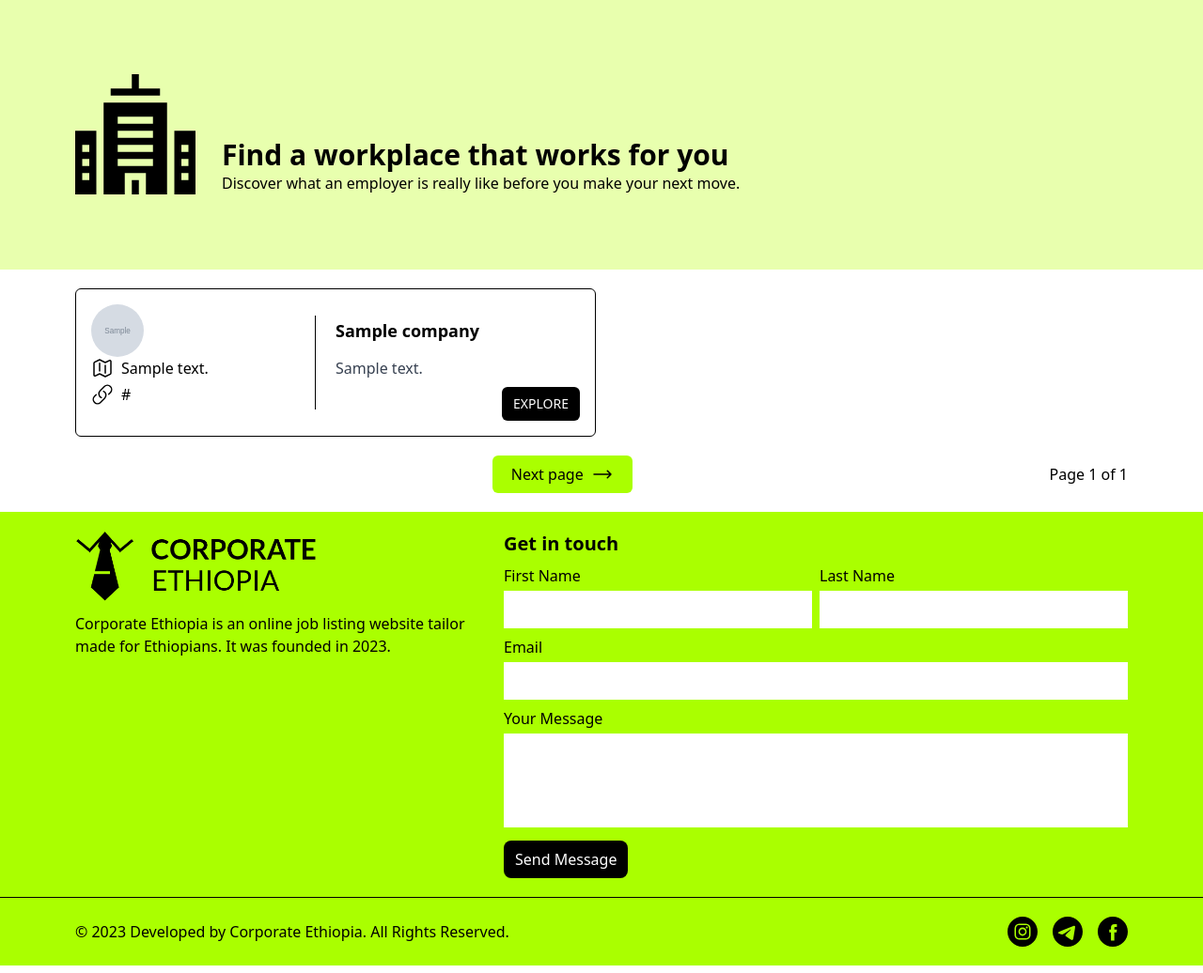
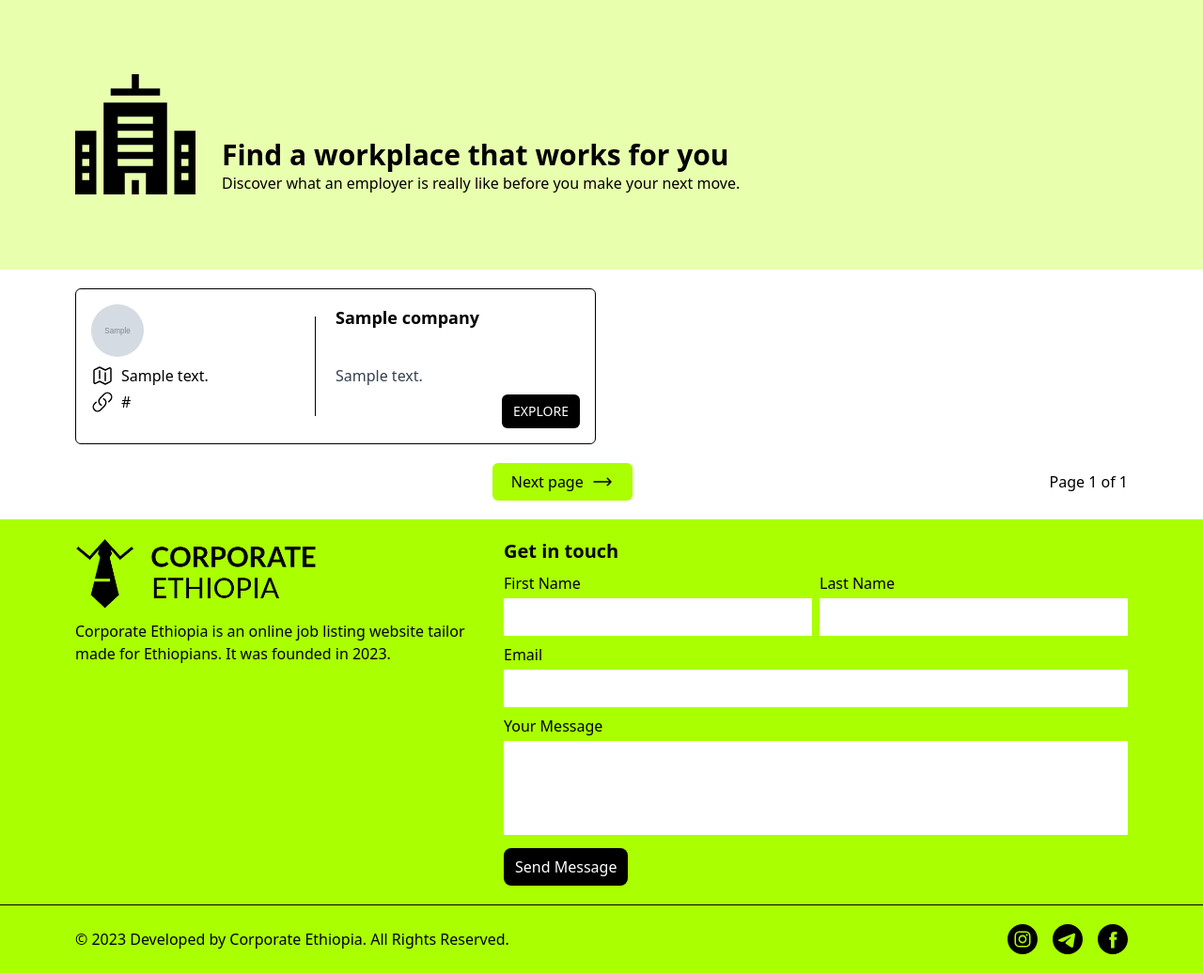
Before and after one commit to Eyosi-G/corporate_ethiopia_django, a Django app: page /companies/ in a window 1280 px wide. Shown: the part 125-1161 px from the top of the page at 94% size. Run offline with Django 4.2, Linux system fonts and the light colour scheme; tables that the repository leaves empty hold one stand-in row (values such as "Sample post"); grey boxes marked "Sample" are stand-in pictures; some libraries are stand-ins or nearby versions.

Commit message:
minor change

```diff
--- a/assets/css/output.css
+++ b/assets/css/output.css
@@ -553,10 +553,6 @@ video {
   grid-column: 1 / -1;
 }
 
-.m-1 {
-  margin: 0.25rem;
-}
-
 .my-2 {
   margin-top: 0.5rem;
   margin-bottom: 0.5rem;
@@ -569,6 +565,10 @@ video {
 
 .mb-10 {
   margin-bottom: 2.5rem;
+}
+
+.mr-1 {
+  margin-right: 0.25rem;
 }
 
 .mt-1 {
@@ -589,14 +589,6 @@ video {
 
 .mt-5 {
   margin-top: 1.25rem;
-}
-
-.ml-1 {
-  margin-left: 0.25rem;
-}
-
-.mr-1 {
-  margin-right: 0.25rem;
 }
 
 .block {
@@ -813,10 +805,12 @@ video {
   margin-bottom: calc(0.5rem * var(--tw-space-y-reverse));
 }
 
-.space-x-1 > :not([hidden]) ~ :not([hidden]) {
-  --tw-space-x-reverse: 0;
-  margin-right: calc(0.25rem * var(--tw-space-x-reverse));
-  margin-left: calc(0.25rem * calc(1 - var(--tw-space-x-reverse)));
+.break-words {
+  overflow-wrap: break-word;
+}
+
+.break-all {
+  word-break: break-all;
 }
 
 .rounded-full {
@@ -1068,6 +1062,13 @@ video {
   -webkit-line-clamp: 3;
 }
 
+.line-clamp-2 {
+  overflow: hidden;
+  display: -webkit-box;
+  -webkit-box-orient: vertical;
+  -webkit-line-clamp: 2;
+}
+
 .hover\:cursor-pointer:hover {
   cursor: pointer;
 }
--- a/main/models.py
+++ b/main/models.py
@@ -73,7 +73,6 @@ class Job(models.Model):
     experiences = [
         ('Entry Level', 'Entry Level'),
         ('Junior Level', 'Junior Level'),
-        ('Mid Level', 'Mid Level'),
         ('Senior Level', 'Senior Level'),
         ('Managerial Level', 'Managerial Level'),
         ('Executive', 'Executive'),
@@ -116,13 +115,12 @@ class Job(models.Model):
     title = models.CharField(max_length=100)
     company = models.ForeignKey(Company, on_delete=models.CASCADE)
     sectors  = models.ManyToManyField(Sector)
-
     description = RichTextField()
     created_at = models.DateField(auto_now_add=True)
     slug = models.SlugField(unique=True, max_length=300)
     experience = models.CharField(
         choices=experiences,
-          max_length=20,
+        max_length=20,
          verbose_name='Experience'
     )
     job_type = models.CharField(
--- a/main/views.py
+++ b/main/views.py
@@ -84,7 +84,6 @@ def jobs(request:HttpRequest ):
     experiencesOriginal = [
         'Entry Level',
         'Junior Level',
-        'Mid Level',
         'Senior Level',
         'Managerial Level',
         'Executive',
--- a/templates/components/company.html
+++ b/templates/components/company.html
@@ -8,7 +8,7 @@
         src="{{company.logo.url}}"
       />
     </div>
-    <div>
+    <div class="mt-2">
       <div class="flex items-center space-x-2">
         <div>
           <svg
@@ -46,7 +46,7 @@
         />
       </svg>
        </dib>
-        <div class="text-sm md:text-base">{{company.website}}</div>
+        <div class="text-sm md:text-base break-all">{{company.website}}</div>
       </div>
       {% endif %}
     </div>
@@ -55,8 +55,8 @@
     <div class="h-[80%] border-r border-black"></div>
   </div>
   <div class="col-span-6">
-    <h1 class="text-lg font-bold h-14 flex items-center">{{company.name}}</h1>
-    <div class="text-xs md:text-base text-gray-700  text-justify line-clamp-3">
+    <h1 class="text-lg font-bold h-14 flex items-center line-clamp-2">{{company.name}}</h1>
+    <div class="text-xs md:text-base text-gray-700  text-justify line-clamp-3 mt-2">
       {{company.short_description | safe}}
     </div>
     <div class="flex justify-end w-full">
--- a/templates/pages/job-detail.html
+++ b/templates/pages/job-detail.html
@@ -9,12 +9,14 @@ Monitoring And Evaluation Coordinator
 <div class="px-5 md:px-20 my-5">
   <h1 class="text-2xl text-center md:text-start md:text-4xl font-bold">{{job.title}}</h1>
   <div class="grid grid-cols-1  md:grid-cols-12 gap-2 p-2 mt-3 rounded-lg">
+    <a href="{% url 'companies' job.company.slug %}">
     <div class="md:col-span-2 col-span-full p-2 h-32">
       <img
         class="w-full h-full object-cover"
         src="{{job.company.logo.url}}"
       />
     </div>
+    </a>
     <div class="col-span-10">
       <h1 class="text-xl">{{job.company.name}}</h1>
       <div class="text-gray-500 ">
```
Also changed, not shown: templates/pages/jobs.html (+6 -6 lines).
